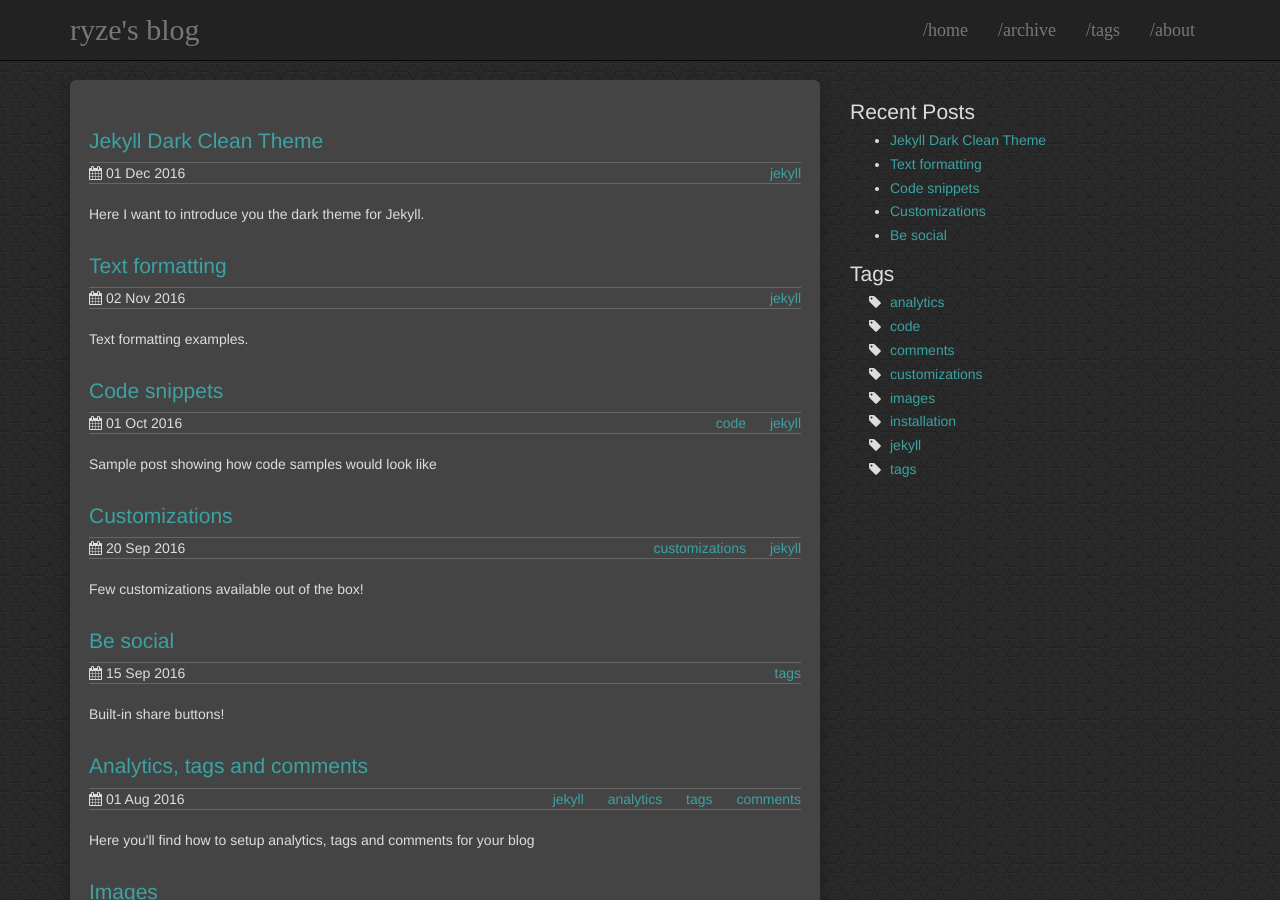
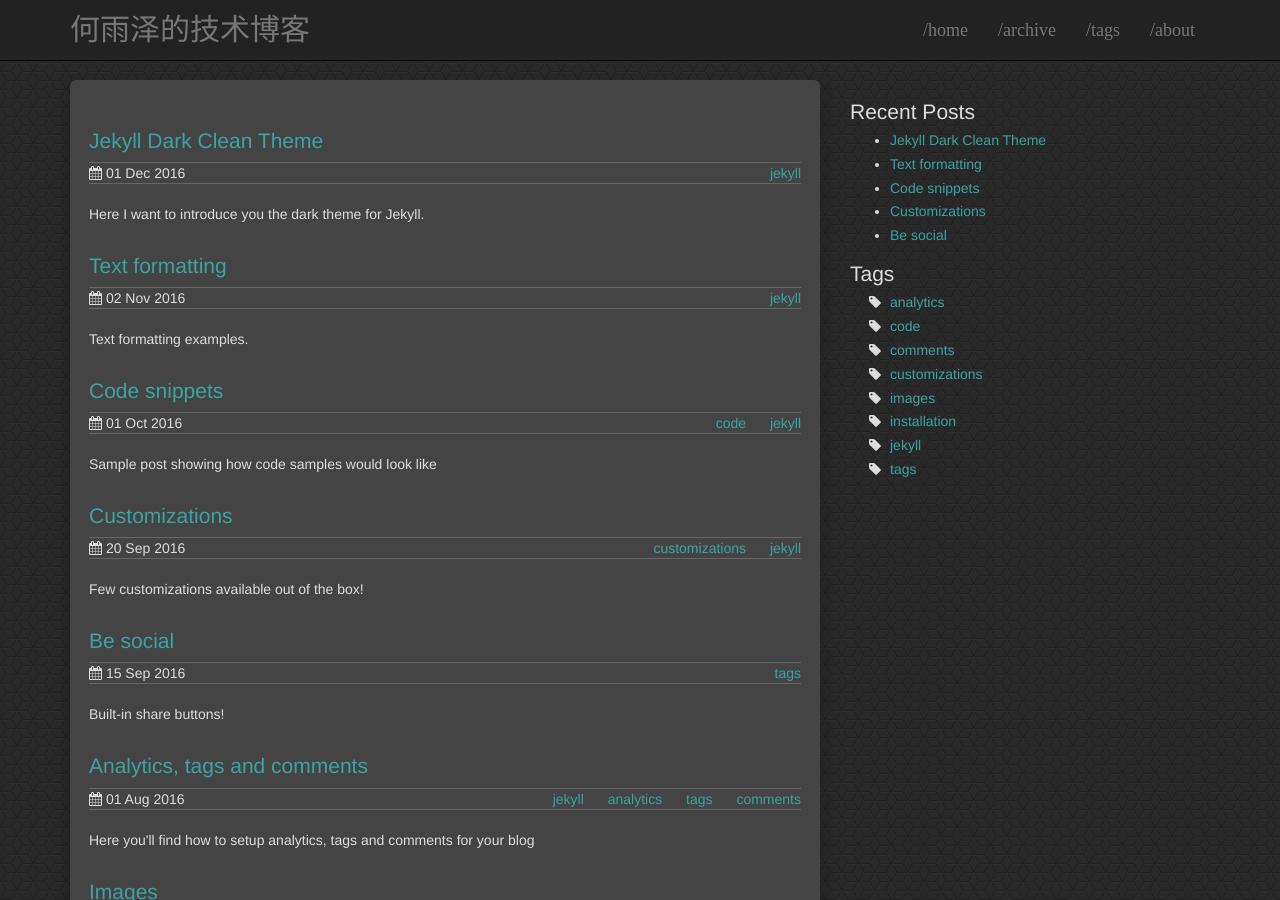
Before and after one commit to coolryze/coolryze.github.io, a Jekyll site: the page built from index.html, in a window 1280 px wide and 900 px high. Built offline with Jekyll 4.4.1, drawn with Linux system fonts in a browser that asks for light colours.

Commit message:
change blog name

```diff
--- a/_config.yml
+++ b/_config.yml
@@ -1,6 +1,6 @@
 # Jekyll configuration
 
-name: ryze's blog
+name: 何雨泽的技术博客
 description: Software Developer
 
 # Url is currently only used only for the RSS feed in feed.xml
```
